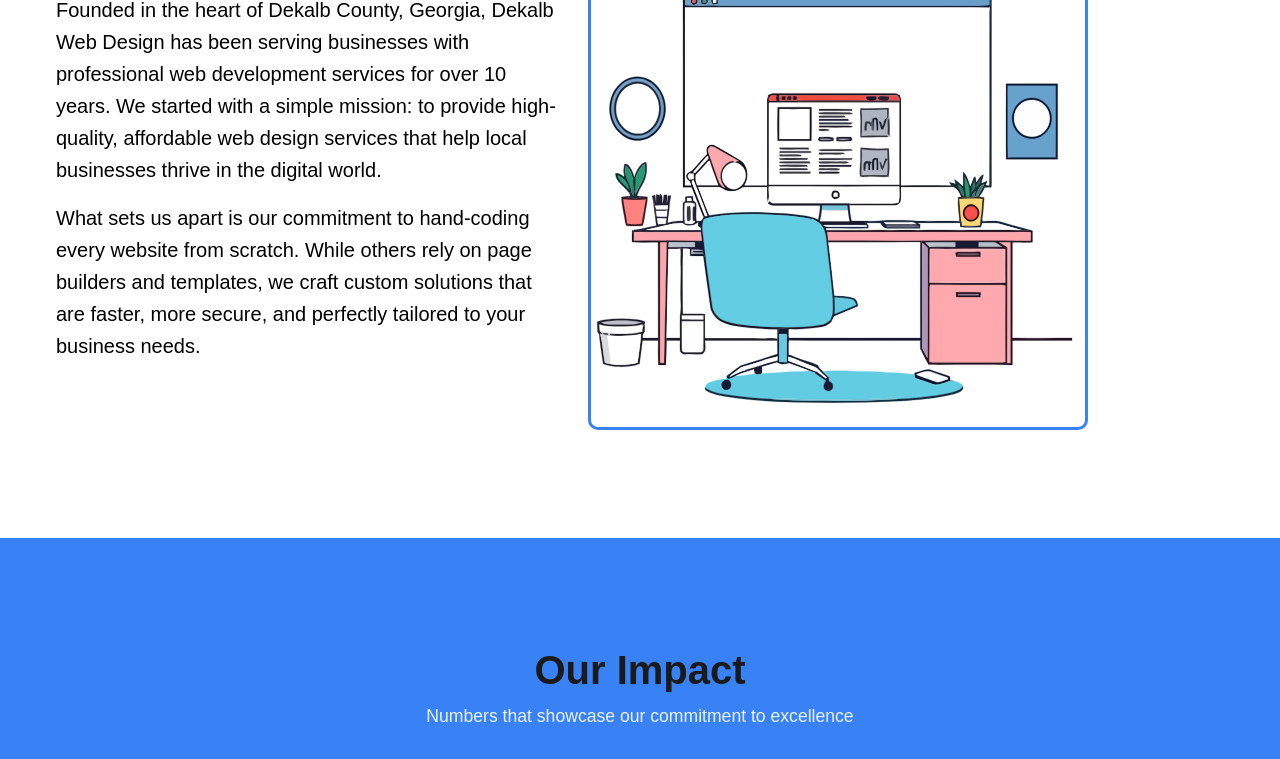
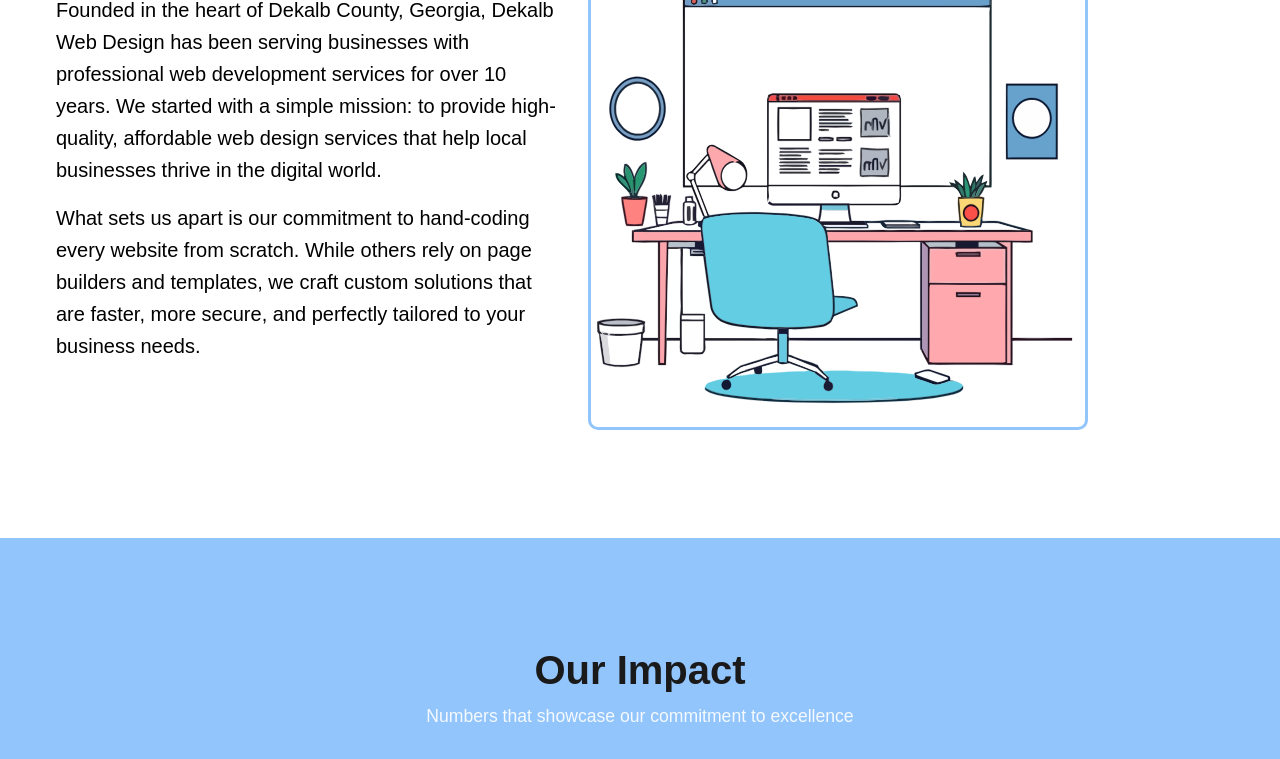
Before and after one commit to Nylonstrip/Dekalb-Web-Design-tp, a plain HTML site: page pages/about.html in a window 1280 px wide. Shown: the part 592-1351 px from the top of the page. Drawn offline with Linux system fonts and the light colour scheme; files whose address does not match are found by name.

Commit message:
Added a lighter style to text Added a lighter style to text to pass accesibility     test

```diff
--- a/pages/about.html
+++ b/pages/about.html
@@ -26,10 +26,10 @@
 
         /* Variables */
         :root {
-            --primary: #3882f6;
-            --primaryLight: #6ea3f8;
-            --secondary: #6ea3f8;
-            --secondaryLight: #6ea3f8;
+            --primary: #93C5FD;
+            --primaryLight: #DBEAFE;
+            --secondary: #DBEAFE;
+            --secondaryLight: #DBEAFE;
             --headerColor: #1a1a1a;
             --bodyTextColor: #4e4b66;
             --bodyTextColorWhite: #fafbfc;
--- a/style.css
+++ b/style.css
@@ -19,10 +19,10 @@
 
         /* Variables */
         :root {
-            --primary: #3882f6;
-            --primaryLight: #6ea3f8;
-            --secondary: #6ea3f8;
-            --secondaryLight: #6ea3f8;
+            --primary: #93C5FD;
+            --primaryLight: #DBEAFE;
+            --secondary: #DBEAFE;
+            --secondaryLight: #DBEAFE;
             --headerColor: #1a1a1a;
             --bodyTextColor: #4e4b66;
             --bodyTextColorWhite: #fafbfc;
```
Also changed, not shown: pages/contact.html (+4 -4 lines), pages/services.html (+4 -4 lines).
